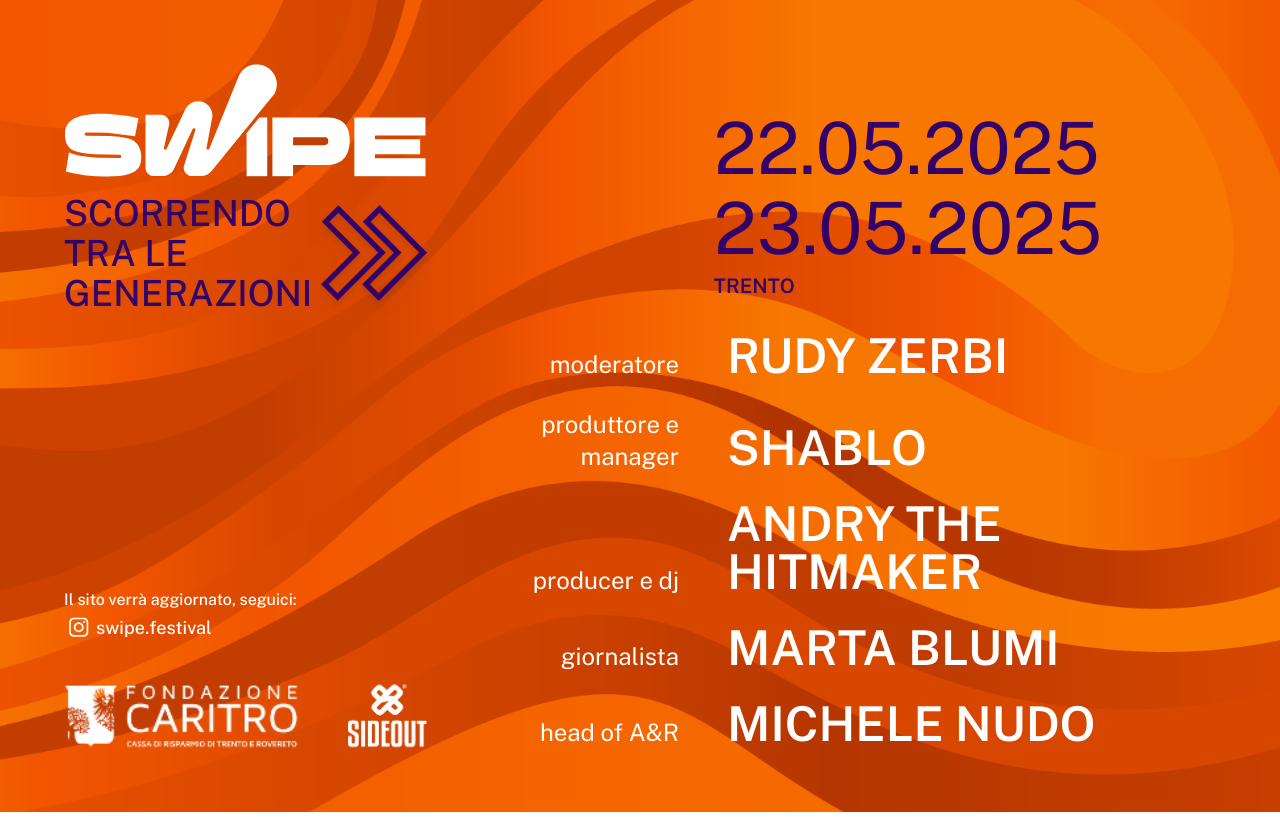
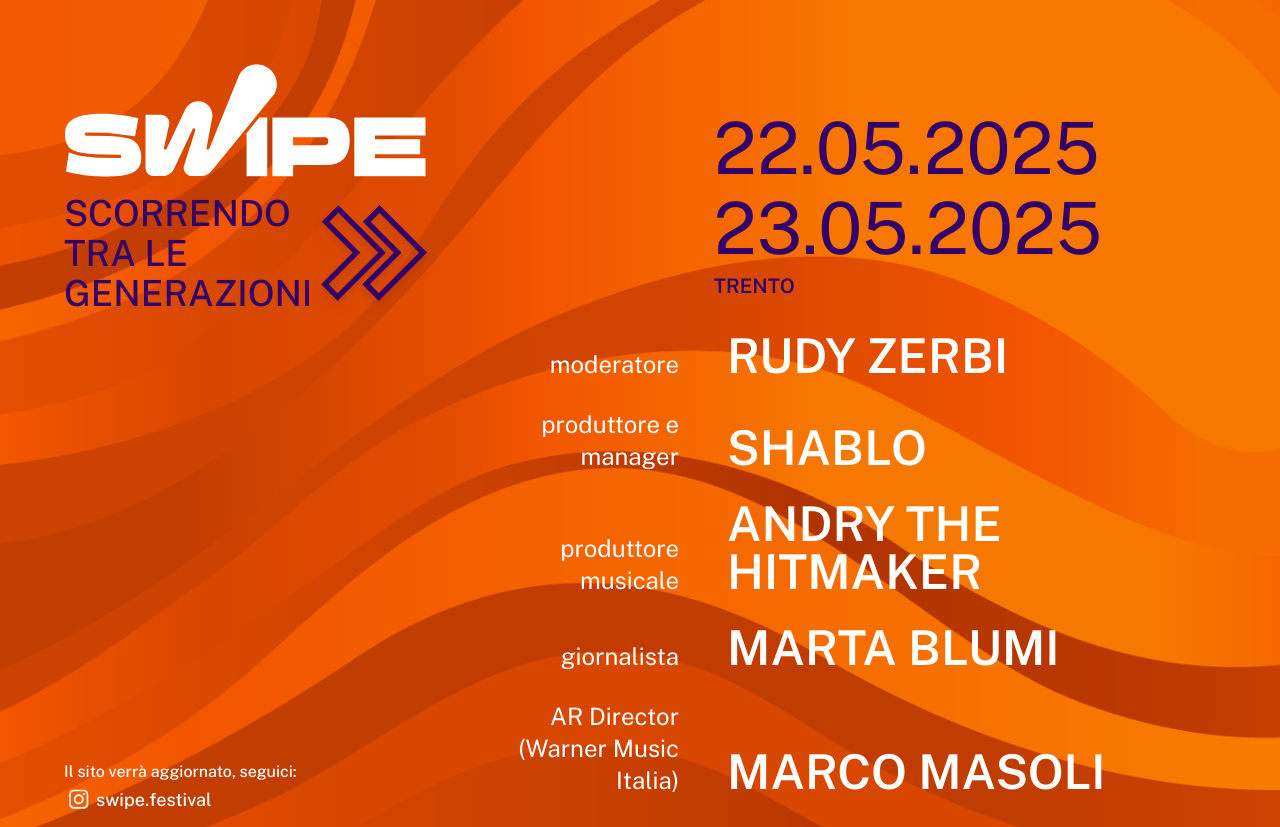
Before and after one commit to MinattiMel/caritro, a Vue app: page / in a window 1280 px wide. Shown: the top 827 px of the page. Built offline with nearby package versions, Linux system fonts and the light colour scheme.

Commit message:
splash page con modifiche di Riccardo

```diff
--- a/pages/Home.vue
+++ b/pages/Home.vue
@@ -47,12 +47,13 @@
             </div>
             <div class="mt-auto">
                 <h2 class="sr-only">Programma</h2>
-                <ul class="text-xl lg:text-2xl xl:text-right space-y-3 lg:space-y-7">
+                <ul class="text-xl lg:text-2xl xl:text-right xl:text-s space-y-3 lg:space-y-7">
                     <li class="lg:grid items-end gap-12 grid-cols-3">moderatore <strong class="text-left font-semibold col-span-2 uppercase lg:text-5xl 2xl:text-7xl">Rudy Zerbi</strong></li>
                     <li class="lg:grid items-end gap-12 grid-cols-3">produttore e manager <strong class="text-left font-semibold col-span-2 uppercase lg:text-5xl 2xl:text-7xl">Shablo</strong></li>
-                    <li class="lg:grid items-end gap-12 grid-cols-3">producer e dj <strong class="text-left font-semibold col-span-2 uppercase lg:text-5xl 2xl:text-7xl">Andry the Hitmaker</strong></li>
+                    <li class="lg:grid items-end gap-12 grid-cols-3">produttore musicale <strong class="text-left font-semibold col-span-2 uppercase lg:text-5xl 2xl:text-7xl">Andry the Hitmaker</strong></li>
                     <li class="lg:grid items-end gap-12 grid-cols-3">giornalista <strong class="text-left font-semibold col-span-2 uppercase lg:text-5xl 2xl:text-7xl">Marta Blumi</strong></li>
-                    <li class="lg:grid items-end gap-12 grid-cols-3">head of A&R <strong class="text-left font-semibold col-span-2 uppercase lg:text-5xl 2xl:text-7xl">Michele Nudo</strong></li>
+                    <li class="lg:grid items-end gap-12 grid-cols-3">AR Director <br>(Warner Music Italia) <strong class="text-left font-semibold col-span-2 uppercase lg:text-5xl 2xl:text-7xl">Marco Masoli</strong></li>
+                    <li class="lg:grid items-end gap-12 grid-cols-3">A&R Emi <br>(Universal Music Italia)</br><strong class="text-left font-semibold col-span-2 uppercase lg:text-5xl 2xl:text-7xl">Michele Nudo</strong></li>
                 </ul>
             </div>
         </div>
```
Also changed, not shown: 1 other file (tests, documents, lock files or other folders).
